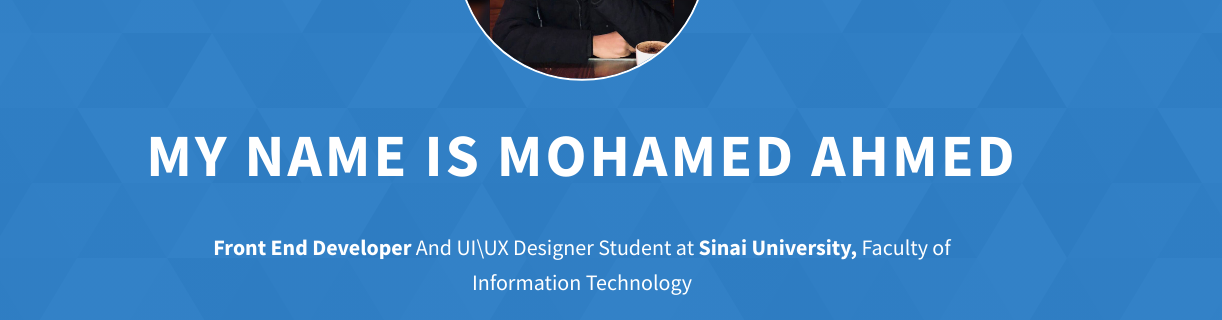
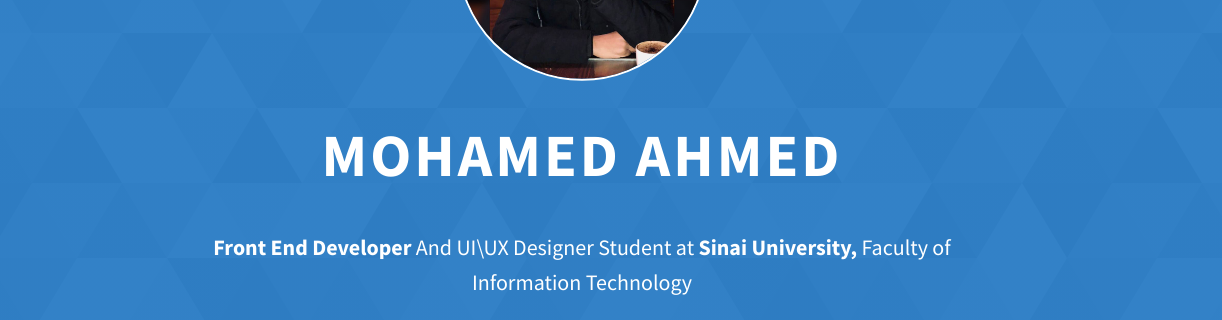
Before and after one commit to MohamedAhmed2023/My-portfolio, a plain HTML site: page index.html in a window 1280 px wide. Shown: the part 267-587 px from the top of the page, 58-1280 px from the left. Drawn offline with Linux system fonts and the light colour scheme; a script that the page names is missing.

Commit message:
Update index.html

```diff
--- a/index.html
+++ b/index.html
@@ -85,7 +85,7 @@
     <section class="home-hero">
       <div class="home-hero__content">
         <img class="img-mohamed" src="assets/mohamed.jpg" alt="" />
-        <h1 class="heading-primary">My name is Mohamed Ahmed</h1>
+        <h1 class="heading-primary">Mohamed Ahmed</h1>
         <div class="home-hero__info">
           <p class="text-primary">
             <strong>Front End Developer </strong> And UI\UX Designer Student at
```
